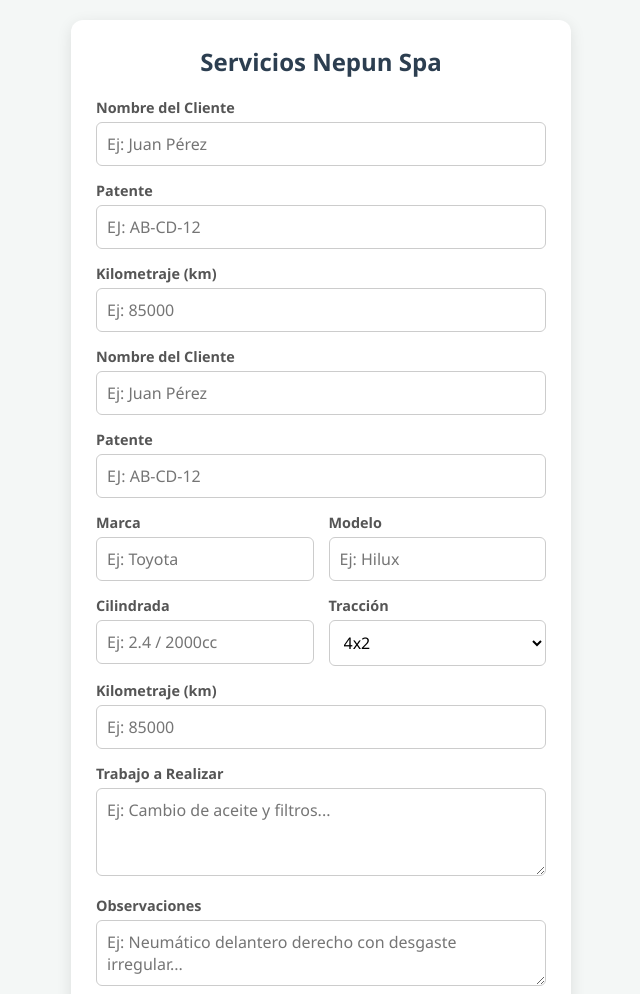
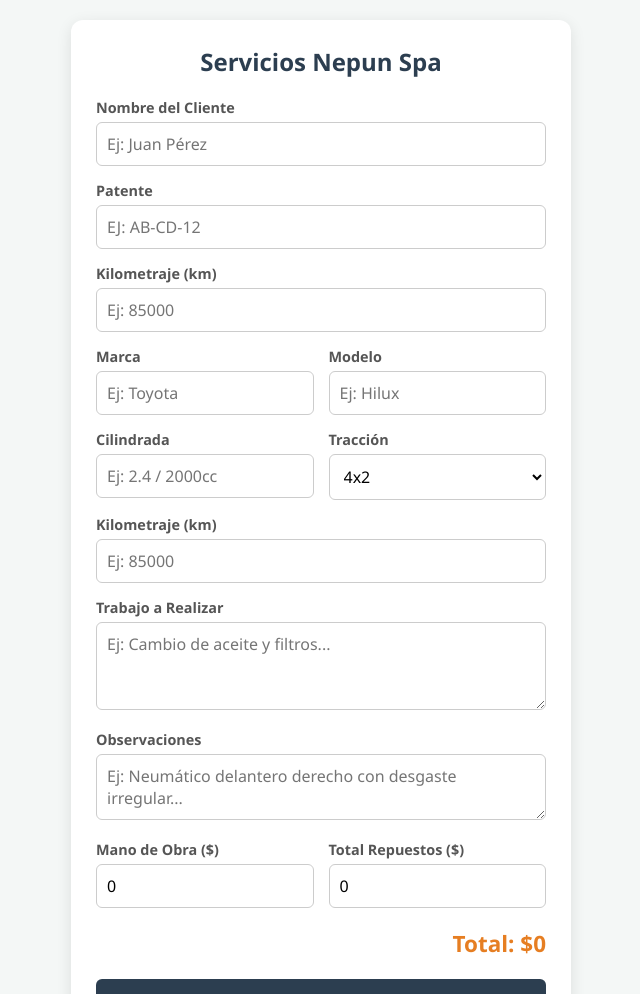
Before and after one commit to JonathanVillagra99/cotizaciones, a plain HTML site: page index.html in a window 1280 px wide. Shown: the top 994 px of the page, without its empty margins (319-959 px from the left). Drawn offline with Linux system fonts and the light colour scheme.

Commit message:
Se corrigió dato duplicado

```diff
--- a/index.html
+++ b/index.html
@@ -29,15 +29,6 @@
                 <input type="number" id="kilometraje" placeholder="Ej: 85000" min="0">
             </div>
 
-            <div class="form-group">
-                <label for="nombre">Nombre del Cliente</label>
-                <input type="text" id="nombre" required placeholder="Ej: Juan Pérez">
-            </div>
-
-            <div class="form-group">
-                <label for="patente">Patente</label>
-                <input type="text" id="patente" required placeholder="Ej: AB-CD-12">
-            </div>
 
             <!-- NUEVO: Marca y Modelo -->
             <div class="form-group montos">
```
